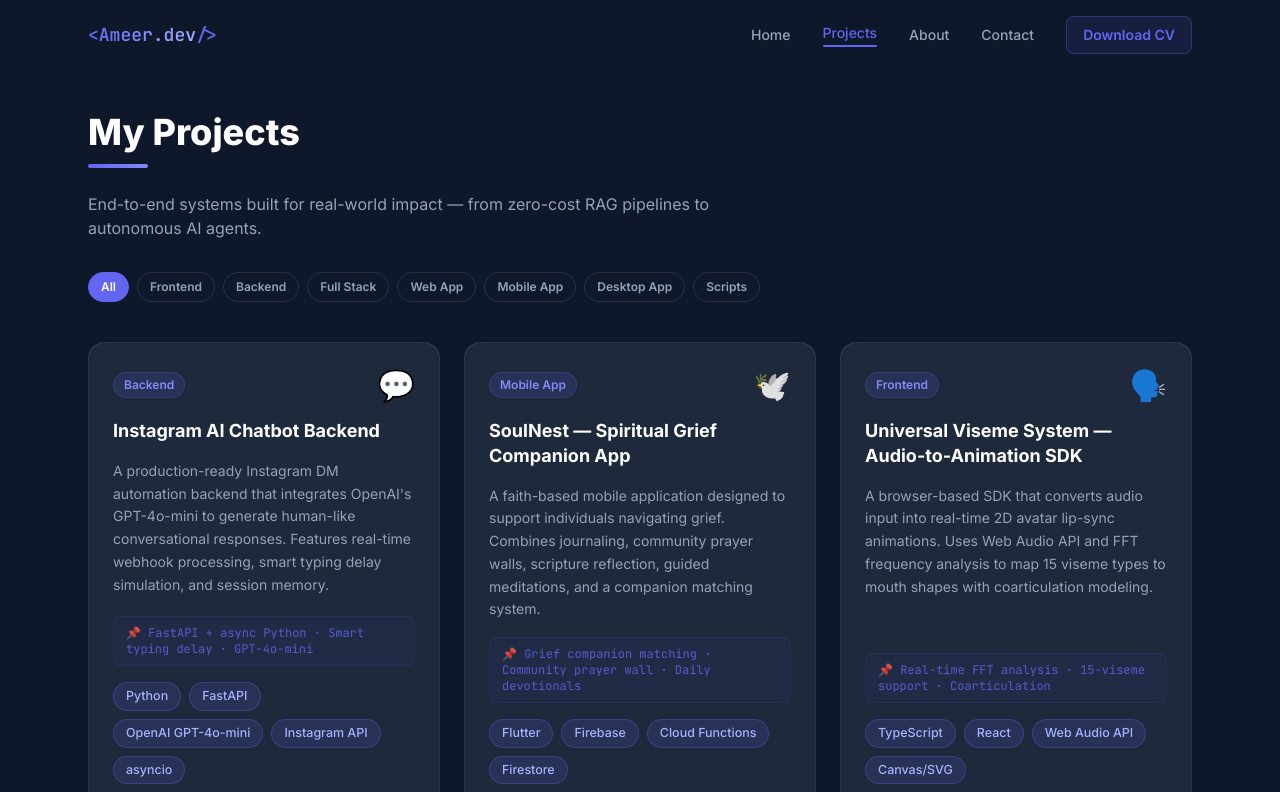
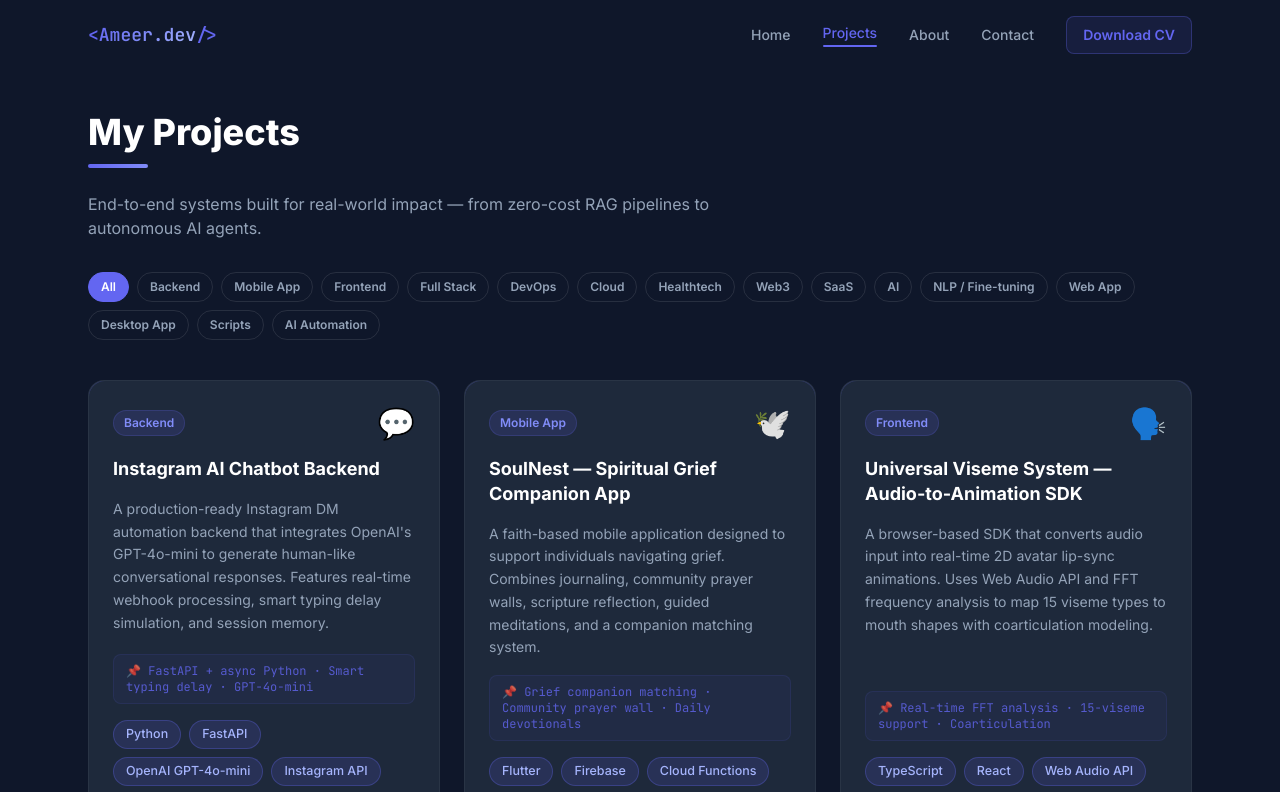
Before and after one commit to Ameer3716/Portfolio, a React (Create React App) app in the folder client/: page /projects in a window 1280 px wide. Shown: the top 792 px of the page. Built offline with nearby package versions, Linux system fonts and the light colour scheme.

Commit message:
Projects uupdate

```diff
--- a/client/src/pages/Projects.jsx
+++ b/client/src/pages/Projects.jsx
@@ -3,7 +3,8 @@ import { motion } from "framer-motion";
 import ProjectCard from "../components/ProjectCard";
 import projects from "../data/projects";
 
-const categories = ["All", "Frontend", "Backend", "Full Stack", "Web App", "Mobile App", "Desktop App", "Scripts"];
+// Dynamically generate categories based on the projects to ensure no filters are missed
+const categories = ["All", ...new Set(projects.map((p) => p.category))];
 
 export default function Projects() {
   const [active, setActive] = useState("All");
```
